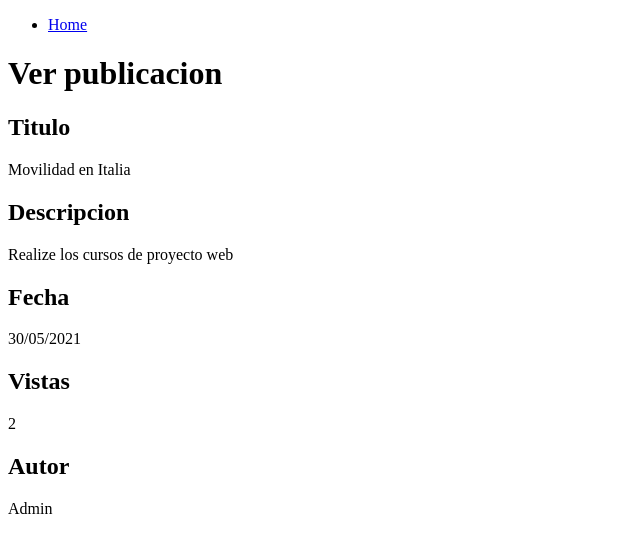
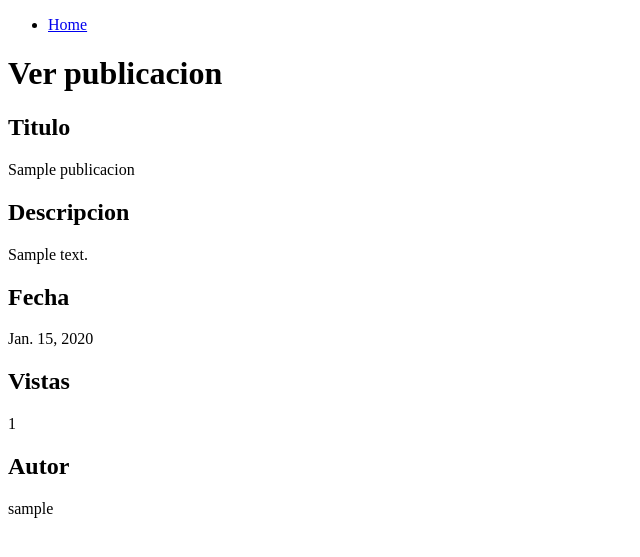
Before and after one commit to sebastianlesi/ProyectoWebF, a Django app: template era/templates/era/publicacion_detail.html in a window 1280 px wide. Shown: the part 34-591 px from the top of the page, without its empty margins (0-640 px from the left). Run offline with Django 3.2, Linux system fonts and the light colour scheme; the template is opened without the code that fills it: values that come from a table or form of the project are taken from there, others are empty; tables that the repository leaves empty hold one stand-in row (values such as "Sample post"); some libraries are stand-ins or nearby versions.

Commit message:
cambio RDF

```diff
--- a/era/templates/era/comentario_register.html
+++ b/era/templates/era/comentario_register.html
@@ -5,7 +5,7 @@
 <span vocab="https://schema.org/" typeof="BlogPosting"></span>
     <h1>Registro de comentario</h1>
     <form method="post" enctype="multipart/form-data" action="">
-        <h2>Publicacion: <span property="name">Movilidad en Italia</span></h2>
+        <h2>Publicacion: <span property="name">{{Publicacion.titulo}}</span></h2>
         <fieldset><legend>Comentario</legend>
             <span vocab="https://schema.org/" typeof="Comment"></span>
             <p>Observaciones</p>
--- a/era/templates/era/comment_delete.html
+++ b/era/templates/era/comment_delete.html
@@ -1,7 +1,7 @@
 {% extends "era/base.html" %}
 {% block content %}
 <h1>
-    Desea eliminar el comentario de <span property="name">Movilidad en Italia</span>
+    Desea eliminar el comentario de <span property="name">{{Publicacion.titulo}}</span>
 </h1>
 <form method="post" enctype="multipart/form-data" action="">
     <input id="opc1" type="radio" value="Si"/>
--- a/era/templates/era/publicacion_delete.html
+++ b/era/templates/era/publicacion_delete.html
@@ -1,7 +1,7 @@
 {% extends "era/base.html" %}
 {% block content %}
 <h1>
-    Desea eliminar el comentario titulado: <span property="name">Movilidad en Italia</span>
+    Desea eliminar la publicacion titulado: <span property="name">{{Publicacion.titulo}}</span>
 </h1>
 <form method="post" enctype="multipart/form-data" action="">
     <input id="opc1" type="radio" value="Si"/>
--- a/era/templates/era/publicacion_detail.html
+++ b/era/templates/era/publicacion_detail.html
@@ -5,13 +5,13 @@
 </h1>
 <span vocab="https://schema.org/" typeof="Comment"></span>
 <h2>Titulo</h2>
-    <p><span property="name">Movilidad en Italia</span></p>
+    <p><span property="name">{{Publicacion.titulo}}</span></p>
 <h2>Descripcion</h2>
-    <p><span property="articleBody">Realize los cursos de proyecto web</span></p>
+    <p><span property="articleBody">{{Publicacion.descripcion}}</span></p>
 <h2>Fecha</h2>
-    <p><span property="dateCreated">30/05/2021</span></p>
+    <p><span property="dateCreated">{{Publicacion.fecha}}</span></p>
 <h2>Vistas</h2>
-    <p>2</p>
+    <p>{{Publicacion.vistas}}</p>
 <h2>Autor</h2>
-    <p><span property="author">Admin</span></p>
+    <p><span property="author">{{Publicacion.user}}</span></p>
 {% endblock %}
```
Also changed, not shown: era/templates/era/comentario_detail.html (+4 -4 lines).
